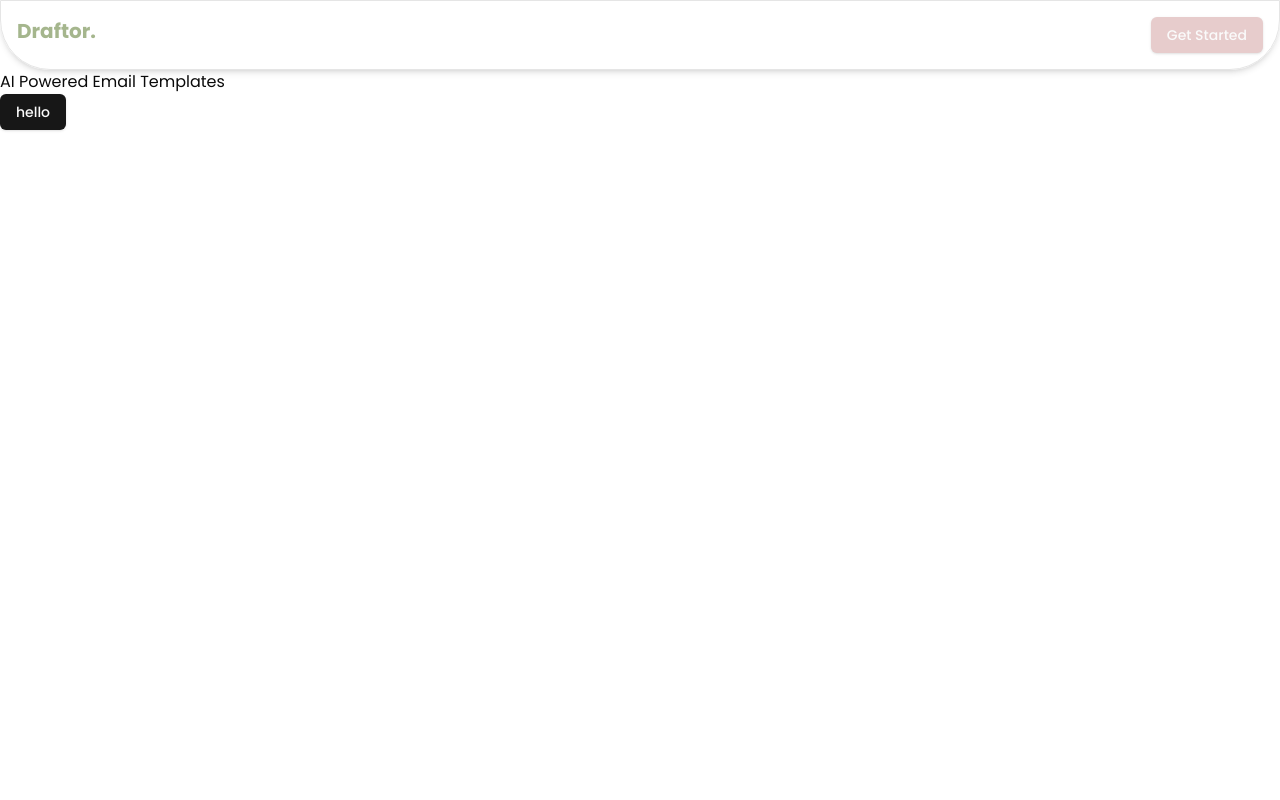
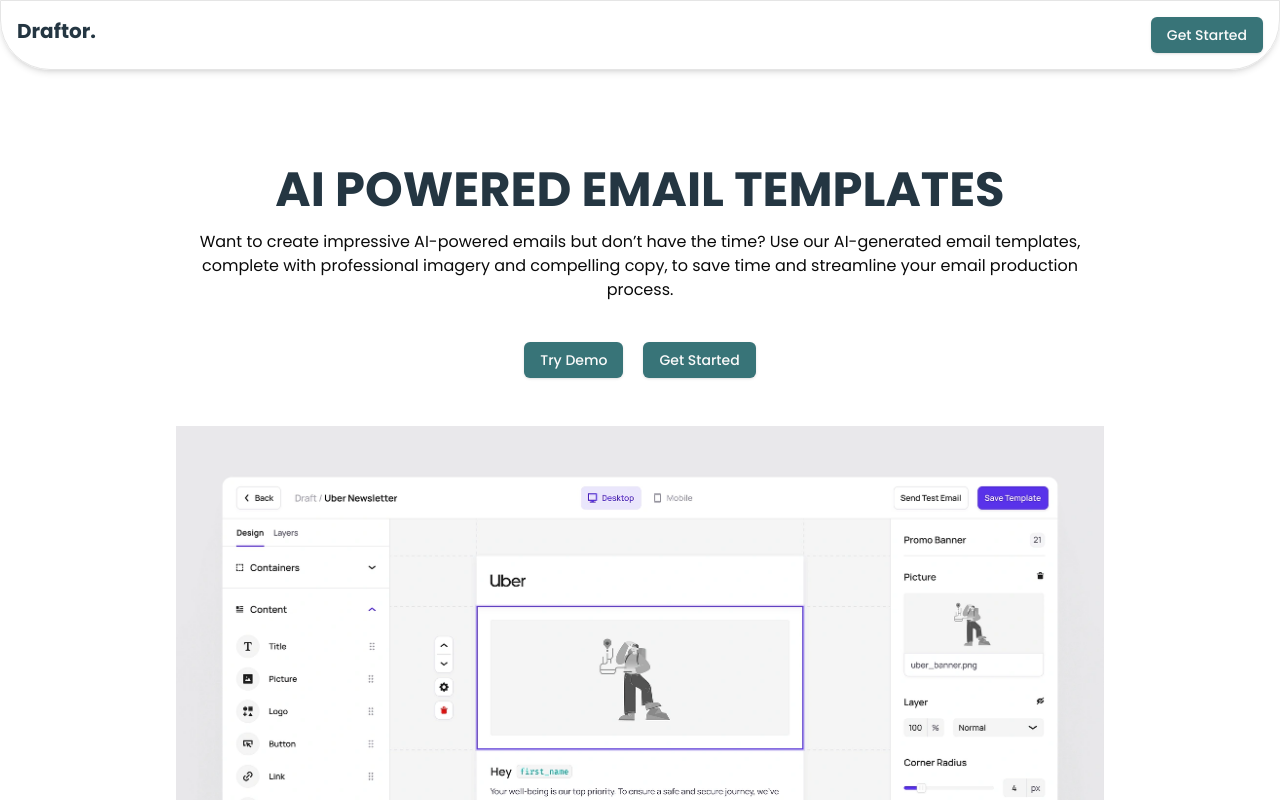
Before and after one commit to srishtisingh1407/Draftor., a Next.js app: page / in a window 1280 px wide. Shown: the top 800 px of the page. Built offline with nearby package versions, Linux system fonts and the light colour scheme.

Commit message:
landing-page

```diff
--- a/app/page.js
+++ b/app/page.js
@@ -8,7 +8,7 @@ export default function Home() {
     <div>
       <Header/>
       <Hero/>
-      <Button>hello</Button>
+
     </div>
   );
 }
--- a/components/custom/Hero.jsx
+++ b/components/custom/Hero.jsx
@@ -1,11 +1,30 @@
-import React from 'react'
+import React from "react";
+import { Button } from "../ui/button";
+import Image from "next/image";
 
 function Hero() {
   return (
-    <div>
-      <h2 className=''>AI Powered Email Templates</h2>
+    <div className="px-10 mt-24 md:px-28 lg:px-44 xl:px-54 flex flex-col items-center " >
+      <h2 className="font-bold text-5xl uppercase text-text">
+        AI Powered Email Templates
+      </h2>
+      <p className="text-center mt-4">
+        Want to create impressive AI-powered emails but don’t have the time? Use
+        our AI-generated email templates, <br />complete with professional imagery and
+        compelling copy, to save time and streamline your email production
+        process.
+      </p>
+      <div className="flex gap-5 mt-10">
+        <Button className="bg-button font-medium hover:bg-button hover:text-black">Try Demo</Button>
+        <Button className="bg-button font-medium hover:bg-button hover:text-black">Get Started</Button>
+      </div>
+
+      <Image src={'/landing.png'} height={800} width={1000} alt="landing-page" className="mt-12"/>
+
+
+
     </div>
-  )
+  );
 }
 
-export default Hero
+export default Hero;
--- a/tailwind.config.mjs
+++ b/tailwind.config.mjs
@@ -11,8 +11,9 @@ export default {
   		colors: {
   			background: 'hsl(var(--background))',
   			foreground: 'hsl(var(--foreground))',
-  			sage: '#A5B68D',
-  			button: '#E7CCCC',
+  			sage: '#243642',
+  			button: '#387478',
+  			text: '#243642',
   			card: {
   				DEFAULT: 'hsl(var(--card))',
   				foreground: 'hsl(var(--card-foreground))'
```
Also changed, not shown: public/landing.png (added).
